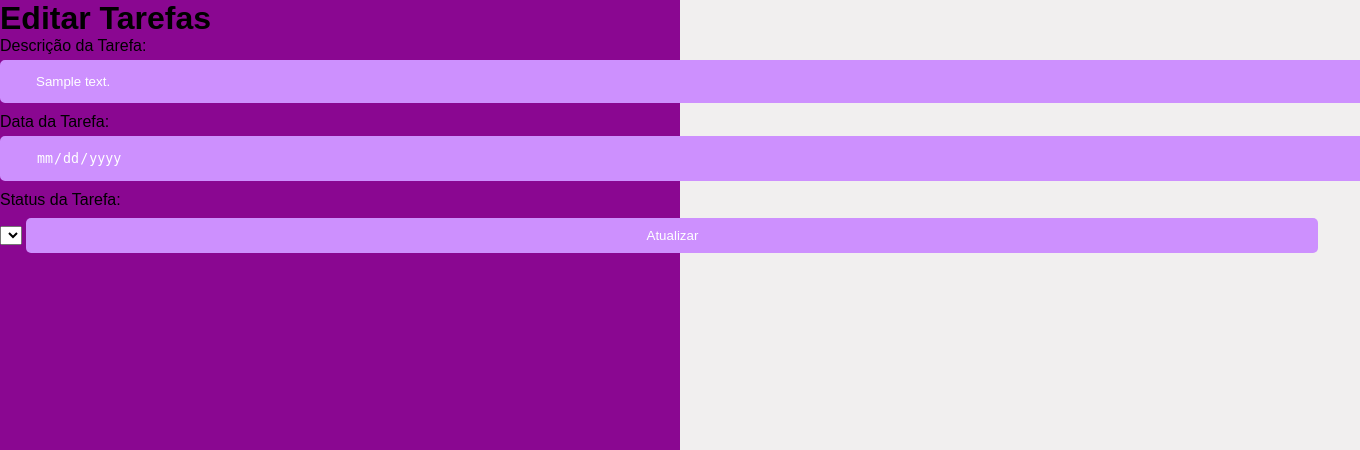
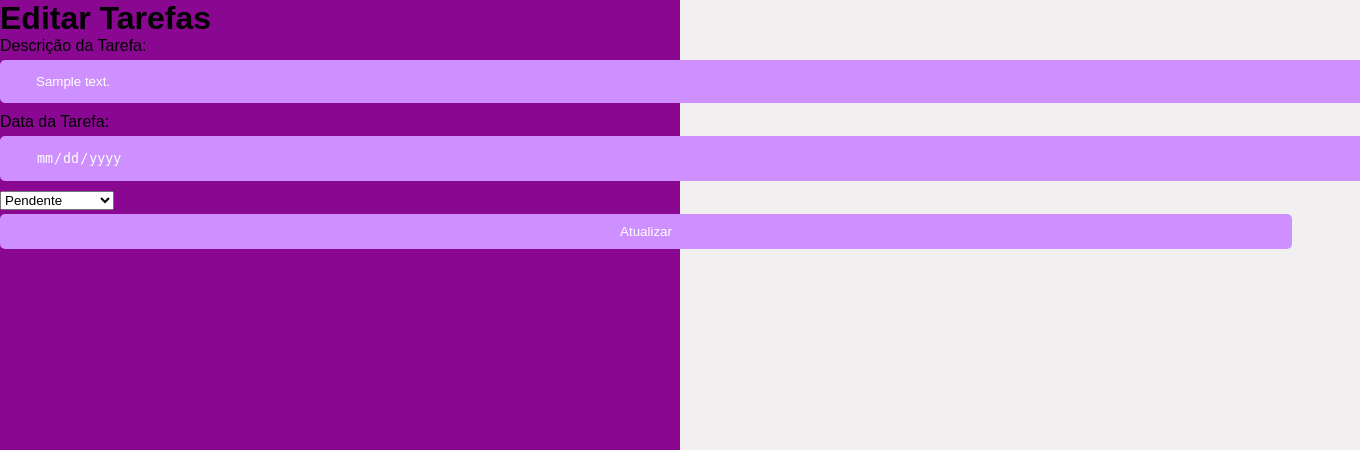
Before and after one commit to Gabriel-Borges12/AgendaDeTarefasGrupo3, a PHP site: page /editar.php?id=1 in a window 1360 px wide; the page is wider, and only the part inside the window is pictured. Shown: the top 450 px of that part. Run offline with PHP 8.4, Linux system fonts and the light colour scheme; the visitor is signed in with stand-in values (Sample User, id 1); tables that the repository leaves empty or names only in its code hold one stand-in row (values such as "Sample post"); data that the repository does not hold is empty.

Commit message:
commit bd editar

```diff
--- a/adicionar_tarefa.php
+++ b/adicionar_tarefa.php
@@ -16,7 +16,7 @@ if ($_SERVER['REQUEST_METHOD'] === "POST") {
     $stmt->bind_param("sssi", $var_descricao, $var_data, $var_status, $var_usuario_id);
 
     if ($stmt->execute()) {
-        header("Location: home_nova.php?msg=Paciente cadastrado com sucesso!");
+        header("Location: home_nova.php?msg=Tarefa registrada com sucesso!");
     } else {
         echo "Erro ao cadastrar paciente" . $conn->error;
     }
--- a/editar.php
+++ b/editar.php
@@ -51,38 +51,25 @@ if ($_SERVER['REQUEST_METHOD'] == 'POST') {
 <body>
     <h1>Editar Tarefas</h1>
     <form action="<?php $_SERVER['PHP_SELF'] ?>" method="post">
-        <input type="hidden" name="id" value="<?php echo $paciente['id_tarefa']; ?>">
+        <input type="hidden" name="id" value="<?php echo $tarefas['id_tarefa']; ?>">
 
         <label for="descricao_tarefa">Descrição da Tarefa:</label>
         <input type="text" name="descricao_tarefa" id="descricao_tarefa"
             value="<?php echo $tarefas['descricao_tarefa']; ?>" required>
         <label for="data_tarefa">Data da Tarefa:</label>
         <input type="date" name="data_tarefa" id="data_tarefa" value="<?php echo $tarefas['data_tarefa']; ?>" required>
-        <label for="status_tarefa">Status da Tarefa:</label>
-        <select name="status_tarefa" id="status_tarefa" value="<?php echo $tarefas['status_tarefa']; ?>" required>>
-            <?php
-            if ($resultado->num_rows > 0) {
-                while ($row = $resultado->fetch_assoc()) {
-                    $status_tarefa = $row["status_tarefa"];
-                    echo '<option value="' . $status_tarefa . '">' . $status_tarefa  . '</option>"';
-                }
-            } else {
-                echo "Nenhuma opção encontrada.";
-            }
-            echo '</select>';
-            ?>
 
 
-            <button type="submit">Atualizar</button>
+        <select name="status_tarefa" id="status_tarefa" required>
+            <option value="pendente" <?php echo ($tarefas['status_tarefa'] == 'pendente') ? 'selected' : ''; ?>>Pendente
+            </option>
+            <option value=<option "em andamento" <?php echo ($tarefas['status_tarefa'] == 'em andamento') ? 'selected' : ''; ?>>Em Andamento</option>
+            <option value="concluída" <?php echo ($tarefas['status_tarefa'] == 'concluída') ? 'selected' : ''; ?>>
+                Concluída</option>
+        </select>
+
+        <button type="submit">Atualizar</button>
     </form>
 </body>
 
 </html>
-
-
-
-<!-- while ($_enum>rows) {
-            echo "<option value='$tarefas[status_tarefa]'>Pendente</option>";
-        }
-        ?>
-        // </select> -->
--- a/home_nova.php
+++ b/home_nova.php
@@ -53,7 +53,7 @@ if($_SERVER['REQUEST_METHOD'] == 'GET' && realpath(__FILE__) == realpath($_SERVE
                 <option value="concluída">Concluída</option>
             </select>
             <input type="submit" value="Salvar a tarefa" class="btn"><br>
-        <button class="btn-voltar"><a href="lista_pacientes.php" class="botaotarefas">Lista de tarefas</a></button>
+        <button class="btn-voltar"><a href="listartarefas.php" class="botaotarefas">Lista de tarefas</a></button>
         </form>
         </div>
     </div>
--- a/listartarefas.php
+++ b/listartarefas.php
@@ -39,7 +39,7 @@ $conn->close();
     <title>Lista</title>
 </head>
 <body>
-<button type="button" class="btn-volta"><a href="index.php">Voltar</a></button>
+<button type="button" class="btn-volta"><a href="home_nova.php">Voltar</a></button>
 </body>
 </html>
 
```
